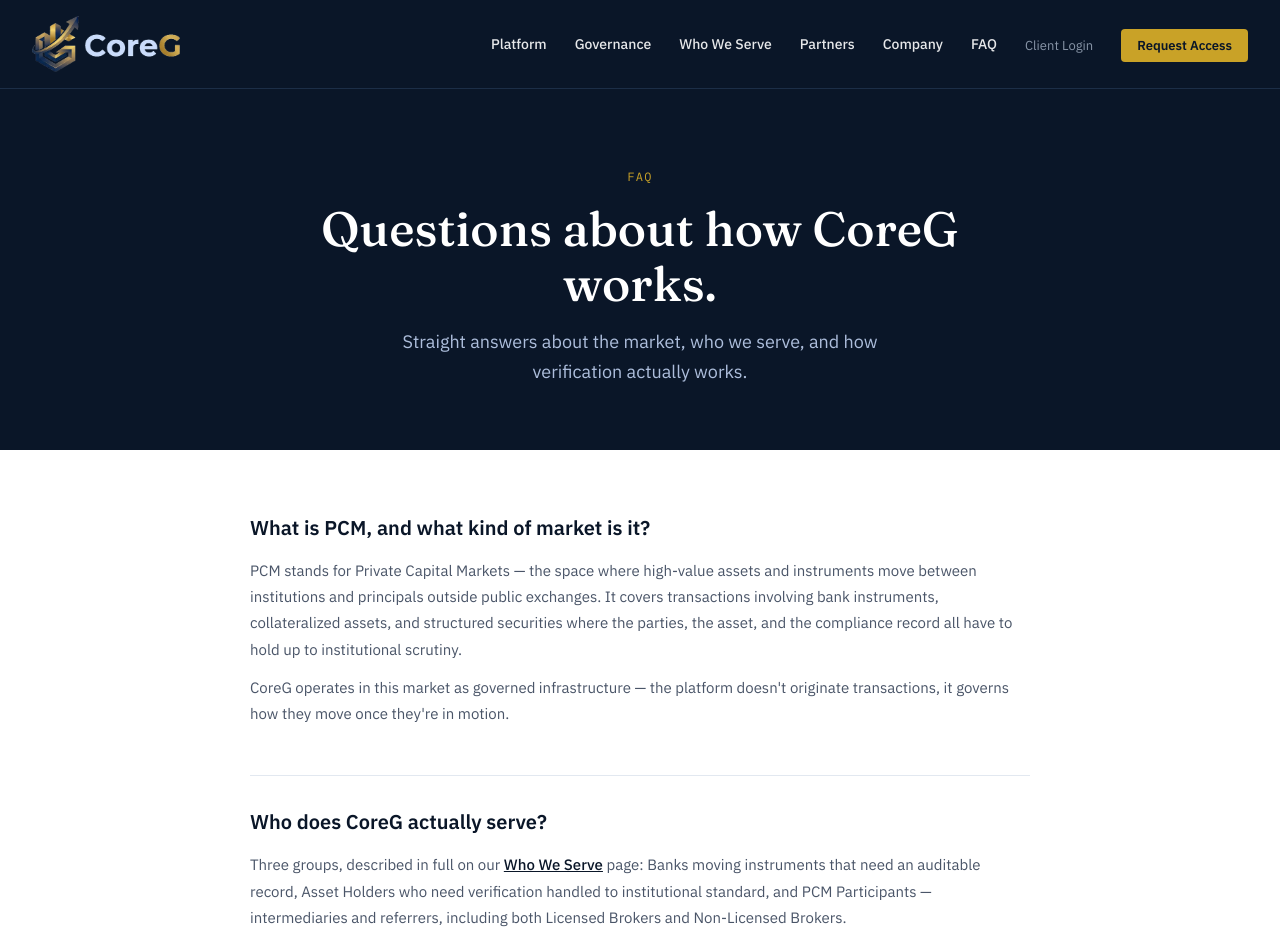
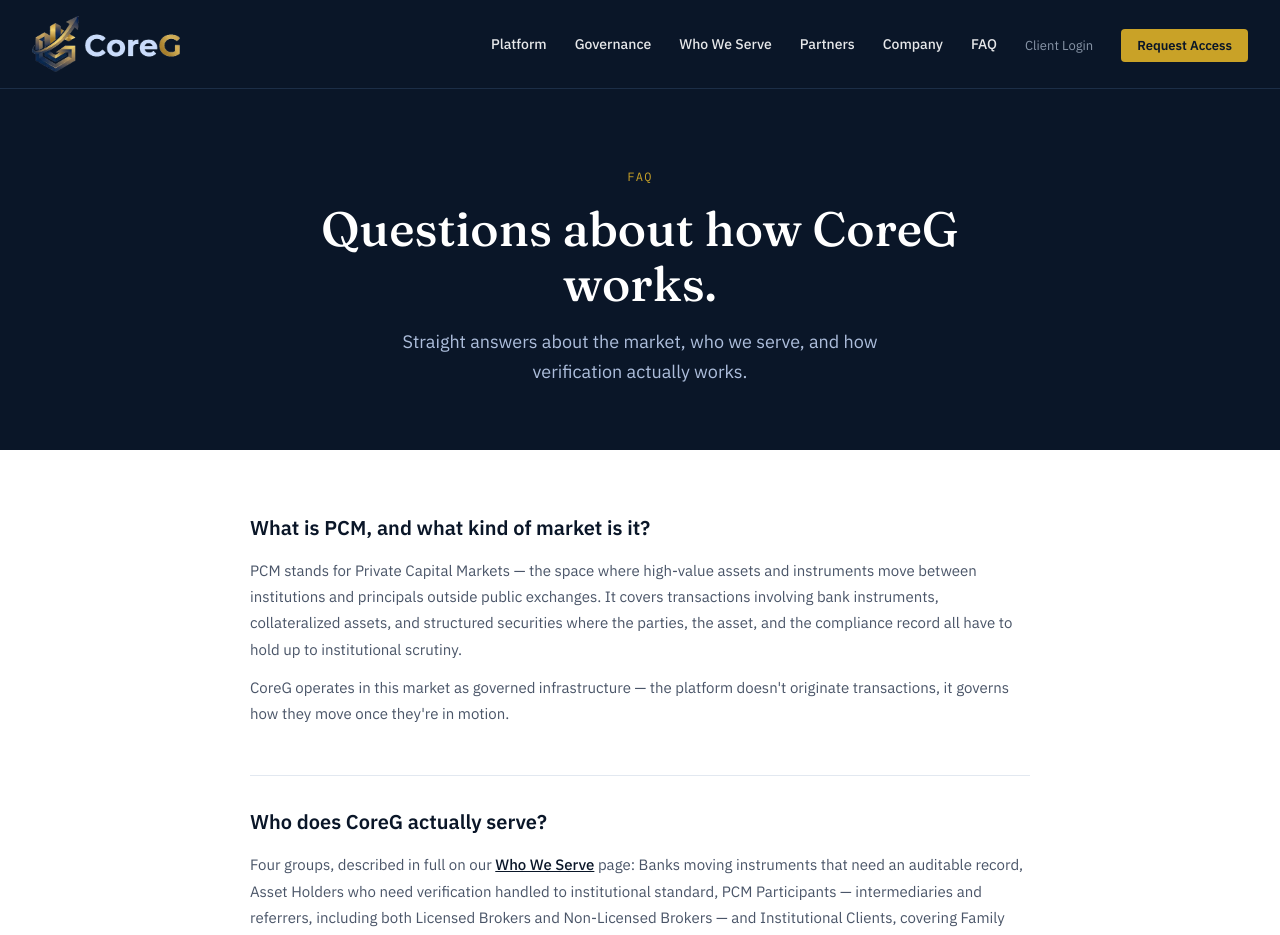
Before and after one commit to CoreGAdmin/coregenisis-site, a React (Vite) app: page /faq in a window 1280 px wide. Shown: the top 935 px of the page. Built offline with nearby package versions, Linux system fonts and the light colour scheme.

Commit message:
fix: FAQ-2 now reflects 4 groups incl. Institutional Clients, matching Who We Serve

```diff
--- a/src/data/faqContent.js
+++ b/src/data/faqContent.js
@@ -17,7 +17,7 @@
     q: "Who does CoreG actually serve?",
     whoWeServeLink: true,
     a: [
-      { before: "Three groups, described in full on our ", linkText: "Who We Serve", after: " page: Banks moving instruments that need an auditable record, Asset Holders who need verification handled to institutional standard, and PCM Participants — intermediaries and referrers, including both Licensed Brokers and Non-Licensed Brokers." },
+      { before: "Four groups, described in full on our ", linkText: "Who We Serve", after: " page: Banks moving instruments that need an auditable record, Asset Holders who need verification handled to institutional standard, PCM Participants — intermediaries and referrers, including both Licensed Brokers and Non-Licensed Brokers — and Institutional Clients, covering Family Offices, Private Equity, and Hedge Funds." },
       "The distinction between Licensed and Non-Licensed Brokers reflects real regulatory status, not an internal ranking — both categories can participate, and the governed pipeline applies identically to transactions either brings in. Licensing status is verified against the primary authorities described below.",
       "Licensed Brokers are verified against three primary authorities. The SEC (Securities and Exchange Commission) sets the federal laws governing broker-dealer activity — any firm conducting securities business in the U.S. must register with the SEC unless a specific exemption applies. FINRA (Financial Industry Regulatory Authority) is the self-regulatory organization that administers that registration day to day: it sets conduct rules and runs the qualification exams — the SIE, Series 7, Series 63, and similar — that actually certify an individual broker. Where a professional also acts as an investment adviser, IAPD (Investment Adviser Public Disclosure) provides the public record covering that side of their registration as well.",
     ],
```
